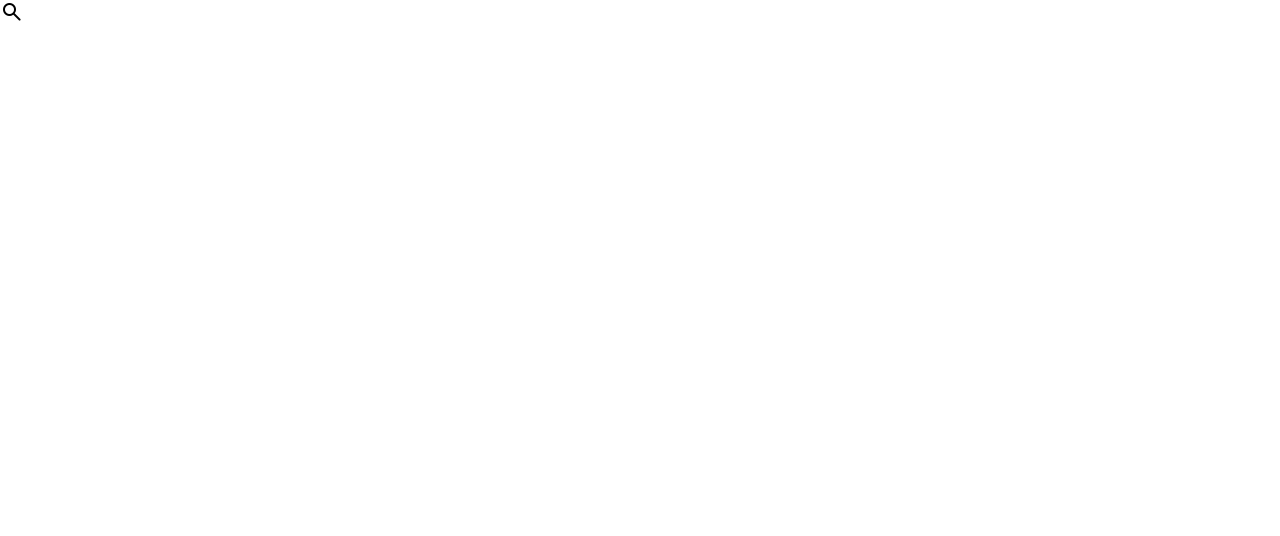
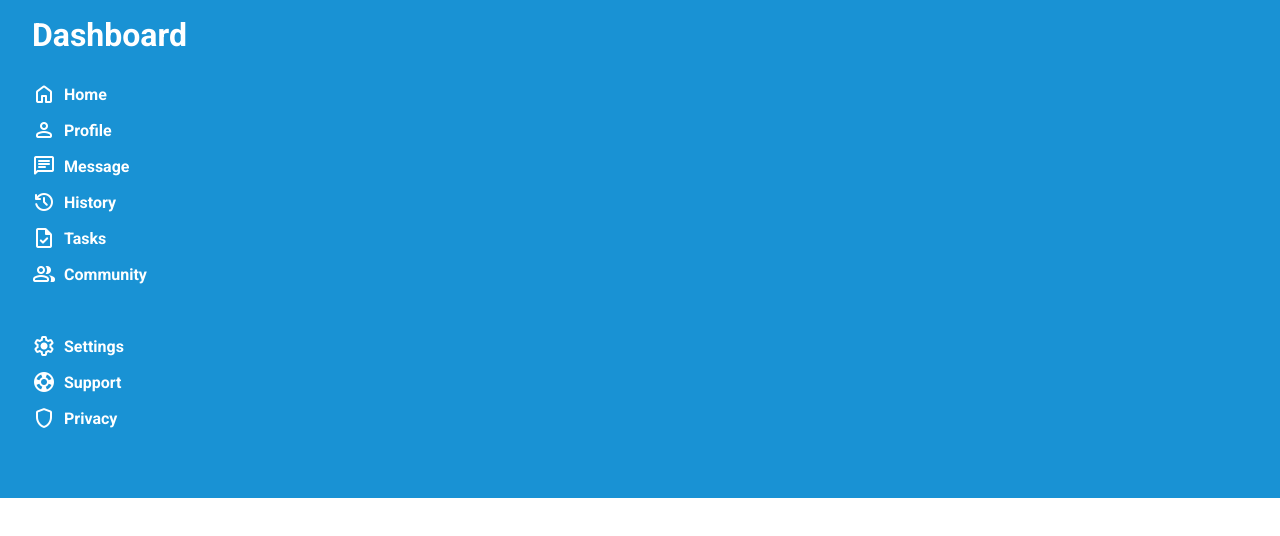
Before and after one commit to jctemp/admin-dashboard, a plain HTML site: page index.html in a window 1280 px wide. Drawn offline with nearby package versions, Linux system fonts and the light colour scheme.

Commit message:
Add toolbar section

```diff
--- /dev/null
+++ b/css/toolbar.css
@@ -0,0 +1,47 @@
+.heading {
+    padding: 1rem 2rem;
+}
+
+.toolbar {
+    padding: 1rem 2rem;
+
+    display: grid;
+    gap: 1.25rem;
+    grid-template-rows: repeat(11, 1rem) 1fr;
+}
+
+.heading,
+.toolbar {
+    color: var(--color-text-light);
+    background-color: var(--color-background-blue);
+}
+
+nav,
+ul {
+    display: contents;
+    list-style: none;
+}
+
+li {
+    display: flex;
+    align-items: center;
+    gap: .5rem;
+}
+
+li:nth-child(7) {
+    grid-row: 8;
+}
+
+li:nth-child(8) {
+    grid-row: 9;
+}
+
+li:nth-child(9) {
+    grid-row: 10;
+}
+
+a {
+    text-decoration: none;
+    color: var(--color-text-light);
+    font-weight: bold;
+}
--- a/index.html
+++ b/index.html
@@ -6,6 +6,10 @@
     <meta http-equiv="X-UA-Compatible" content="IE=edge">
     <meta name="viewport" content="width=device-width, initial-scale=1.0">
     <link rel="stylesheet" href="style.css">
+    <link rel="stylesheet" href="./css/header.css">
+    <link rel="stylesheet" href="./css/main.css">
+    <link rel="stylesheet" href="./css/toolbar.css">
+
     <link rel="stylesheet"
         href="https://fonts.googleapis.com/css2?family=Material+Symbols+Rounded:opsz,wght,FILL,GRAD@48,700,1,0" />
     <link rel="preconnect" href="https://fonts.googleapis.com">
@@ -17,9 +21,35 @@
 </head>
 
 <body>
-    <span class="material-symbols-rounded">
-        search
-    </span>
+
+    <div class="layout">
+        <div class="heading">
+            <h1>Dashboard</h1>
+        </div>
+        <div class="toolbar">
+            <nav>
+                <ul>
+                    <li><span class="material-symbols-rounded">home</span><a href="">Home</a></li>
+                    <li><span class="material-symbols-rounded">person</span><a href="">Profile</a></li>
+                    <li><span class="material-symbols-rounded">message</span><a href="">Message</a></li>
+                    <li><span class="material-symbols-rounded">history</span><a href="">History</a></li>
+                    <li><span class="material-symbols-rounded">task</span><a href="">Tasks</a></li>
+                    <li><span class="material-symbols-rounded">group</span><a href="">Community</a></li>
+                    <!-- separator  -->
+                    <li><span class="material-symbols-rounded">settings</span><a href="">Settings</a></li>
+                    <li><span class="material-symbols-rounded">support</span><a href="">Support</a></li>
+                    <li><span class="material-symbols-rounded">shield</span><a href="">Privacy</a></li>
+                </ul>
+            </nav>
+        </div>
+        <header class="head">
+
+        </header>
+        <main class="main">
+
+        </main>
+    </div>
+
 </body>
 
 </html>
```
Also changed, not shown: style.css (line endings or trailing spaces).
